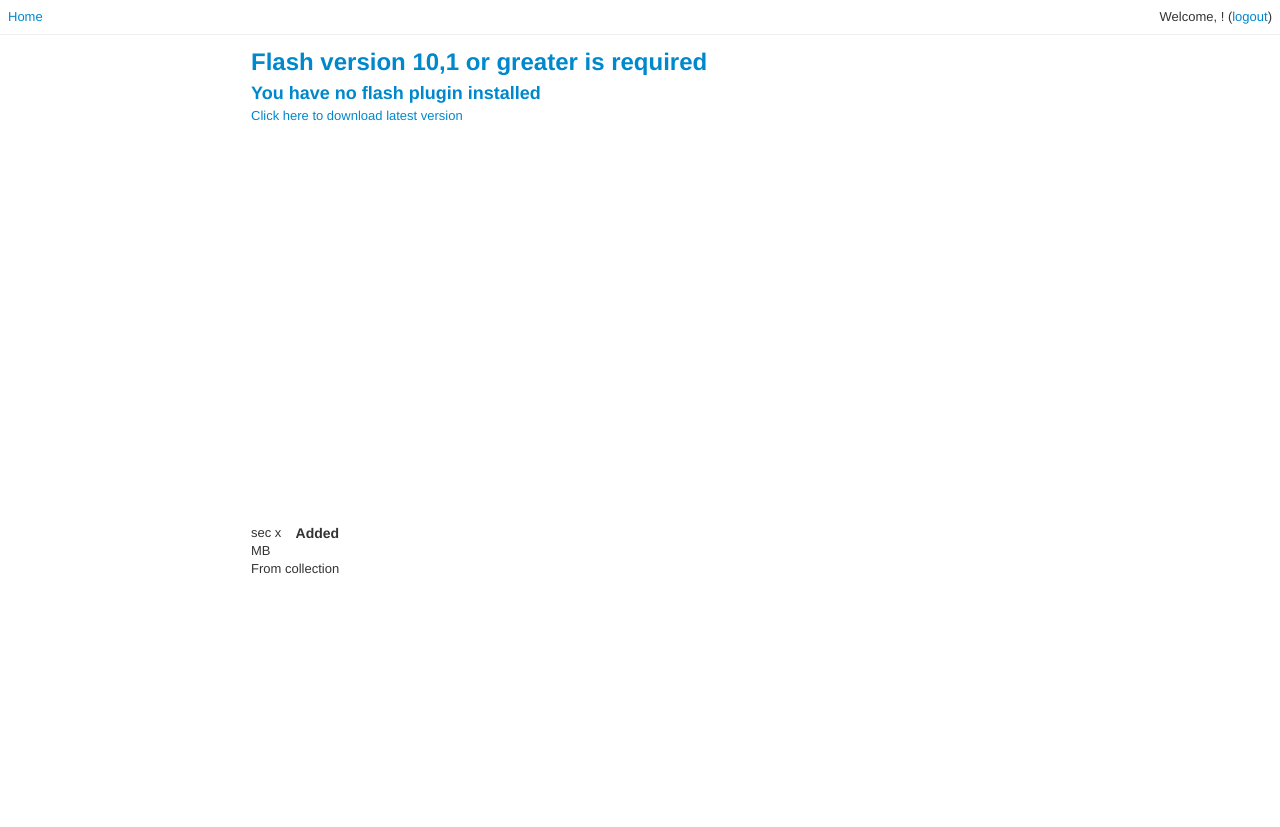
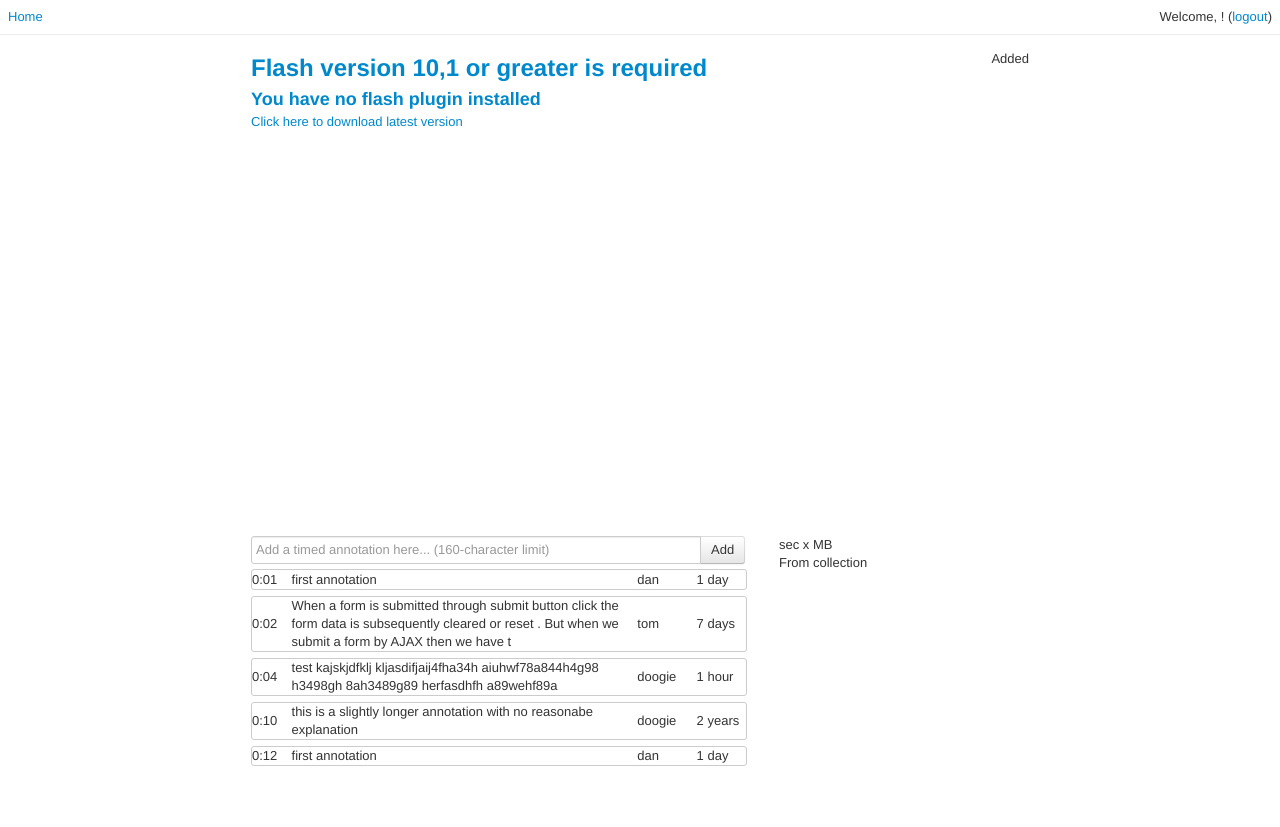
Before and after one commit to drassi/damnation, a Python web app: template media/templates/show-asset.mako in a window 1280 px wide. Shown: the top 827 px of the page. Run offline with Mako, Linux system fonts and the light colour scheme; the template is opened without the code that fills it, so the values that code supplies are empty; some libraries are stand-ins or nearby versions.

Commit message:
annotations checkpoint

```diff
--- a/media/static/css/asset.css
+++ b/media/static/css/asset.css
@@ -1,3 +1,71 @@
+div.asset-header {
+  margin-bottom: 6px;
+}
+
+span.asset-title {
+  font-size: 20px;
+}
+
+span.asset-added {
+  float: right;
+}
+
+div.asset-container {
+  width: 250px;
+  float: right;
+}
+
+form#add-annotation {
+  margin-bottom: 0;
+}
+
+input.add-annotation {
+  width: 440px;
+}
+
+div#annotations {
+  width: 496px;
+  height: 200px;
+  overflow-y: scroll;
+}
+
+div.annotation {
+  border: 1px solid #CCC;
+  -webkit-border-radius: 3px;
+  -moz-border-radius: 3px;
+  border-radius: 3px;
+  margin: 6px 0 6px 0;
+}
+
+div.annotation:first-child {
+  margin-top: 0;
+}
+
+div.annotation span {
+  display: inline-block;
+  vertical-align: middle;
+}
+
+span.annotation-time {
+  display: inline-block;
+  width: 8%;
+}
+
+span.annotation-author {
+  display: inline-block;
+  width: 12%;
+}
+
+span.annotation-text {
+  display: inline-block;
+  width: 70%;
+}
+
+span.annotation-created {
+  display: inline-block;
+  width: 10%;
+}
+
 a.playlist-item {
   display: block;
   width: 50px;
--- a/media/templates/show-asset.mako
+++ b/media/templates/show-asset.mako
@@ -7,10 +7,17 @@
     <link rel="stylesheet" type="text/css" href="/static/bootstrap-wysihtml5-0.0.2/bootstrap-wysihtml5-0.0.2.css"></link>
     <script src="/static/bootstrap-wysihtml5-0.0.2/libs/js/wysihtml5-0.3.0_rc2.min.js"></script>
     <script src="/static/bootstrap-wysihtml5-0.0.2/bootstrap-wysihtml5-0.0.2.min.js"></script>
+    <script src="/static/jquery/jquery.scrollTo.js"></script>
 </%block>
 
     <div style="width: 778px;margin-left:auto;margin-right:auto;position:relative;">
-      <a style="display:block;width:778px;height:480px;" id="player_${asset.id}"></a>
+
+      <div class="asset-header">
+        <span class="asset-title">${asset.title}</span>
+        <span class="asset-added">Added ${asset.imported.strftime('%B %d, %Y').replace(' 0', ' ')}</span>
+      </div>
+
+      <a style="display:block;width:778px;height:480px;margin-bottom:6px;" id="player_${asset.id}"></a>
        % if asset.playlist:
         <div id="playlist" style="position:absolute; right:-70px; top:0px;">
          % for transcode in asset.transcodes:
@@ -21,7 +28,7 @@
         </div>
         <script type="text/javascript">
           $(function() {
-            flowplayer(
+            video = flowplayer(
               "player_${asset.id}",
               "/static/flowplayer/flowplayer-3.2.11.swf",
               {
@@ -44,7 +51,7 @@
        % else:
         <script type="text/javascript">
           $(function() {
-            flowplayer(
+            video = flowplayer(
               "player_${asset.id}",
 	      "/static/flowplayer/flowplayer-3.2.11.swf",
               {
@@ -63,12 +70,70 @@
           });
         </script>
        % endif
-      <div class="asset-container" data-asset-id="{asset.id}" style="float: left;">
+      <script type="text/javascript">
+
+        username = 'username';
+
+        cuePoints = {
+            'ni6td4' : {'time' : 1230, 'text' : 'first annotation', 'author' : 'dan', 'created' : '1 day'},
+            'nogm6o' : {'time' : 2340, 'text' : 'When a form is submitted through submit button click the form data is subsequently cleared or reset . But when we submit a form by AJAX then we have t', 'author' : 'tom', 'created' : '7 days'},
+            'tqn2jl' : {'time' : 4200, 'text' : 'test kajskjdfklj kljasdifjaij4fha34h aiuhwf78a844h4g98 h3498gh 8ah3489g89 herfasdhfh a89wehf89a', 'author' : 'doogie', 'created' : '1 hour'},
+            'asdf12' : {'time' : 10000, 'text' : 'this is a slightly longer annotation with no reasonabe explanation', 'author' : 'doogie', 'created' : '2 years'},
+            'nis6td4' : {'time' : 12345, 'text' : 'first annotation', 'author' : 'dan', 'created' : '1 day'},
+            'nogasdfm6o' : {'time' : 12346, 'text' : 'When a form is submitted through submit button click the form data is subsequently cleared or reset . But when we submit a form by AJAX then we have to c', 'author' : 'tom', 'created' : '7 days'},
+            'tqn2fdjl' : {'time' : 12347, 'text' : 'test kajskjdfklj kljasdifjaij4fha34h aiuhwf78a844h4g98 h3498gh 8ah3489g89 herfasdhfh a89wehf89a', 'author' : 'doogie', 'created' : '1 hour'},
+            'asdffdf12' : {'time' : 12348, 'text' : 'this is a slightly longer annotation with no reasonabe explanation', 'author' : 'doogie', 'created' : '2 years'}
+        };
+
+        $(function() {
+
+          var cuePointIdList = [];
+          $.each(cuePoints, function(key, value) {
+            var secs = Math.floor(value.time / 1000);
+            var mins = Math.floor(secs / 60);
+            secs = ("0" + (secs % 60)).slice(-2);
+            var annotation = $('<div>').attr('id', 'annotation-' + key)
+                                       .addClass('annotation')
+                                       .append($('<span>').addClass('annotation-time').text(mins + ':' + secs))
+                                       .append($('<span>').addClass('annotation-text').text(value.text))
+                                       .append($('<span>').addClass('annotation-author').text(value.author))
+                                       .append($('<span>').addClass('annotation-created').text(value.created));
+            $('div#annotations').append(annotation);
+            cuePointIdList.push({'time' : value.time, 'id' : key});
+          });
+
+          video.onCuepoint(cuePointIdList, cueAnnotation);
+
+          $('form#add-annotation').submit(function () {
+            var text = $(this).find('input.add-annotation').val();
+            var time = Number(video.getTime());
+            if (!isNaN(time)) {
+              $(this).find('input.add-annotation').val('');
+              var cuepointId = Math.random().toString(36).substring(2,8);
+              var cuepoint = {'time' : time * 1000, 'text' : text, 'author' : username};
+              cuePoints[cuepointId] = cuepoint;
+              video.onCuepoint([{'time' : time * 1000 + 100, 'id' : cuepointId}], cueAnnotation);
+            }
+            return false;
+          });
+
+        });
+
+        function cueAnnotation(clip, cuepointId) {
+          var time = cuepointId.time;
+          var id = cuepointId.id;
+          var annotation = $('div#annotation-' + id);
+          if (annotation.length) {
+            $('div#annotations').scrollTo(annotation, 600);
+          }
+        }
+
+        function rm(e) {
+          e.remove();
+        }
+      </script>
+      <div class="asset-container" data-asset-id="{asset.id}">
         <div>
-          <h4>
-            <span>${asset.title}</span>
-            <span style="float: right;">Added ${asset.imported}</span>
-          </h4>
           <div>${asset.original_abspath}</div>
           <div>${asset.duration}sec ${asset.width}x${asset.height} ${asset.size_mb_str()}MB</div>
           <div>${asset.description}</div>
@@ -96,4 +161,12 @@
           % endif
         </div>
       </div>
+      <div class="annotation-container">
+        <form id="add-annotation">
+          <div class="input-append">
+            <input class="add-annotation" type="text" name="text" value="" maxlength="160" placeholder="Add a timed annotation here... (160-character limit)"></input><button type="submit" class="btn">Add</button>
+          </div>
+        </form>
+        <div id="annotations"></div>
+      </div>
     </div>
```
Also changed, not shown: media/static/jquery/jquery.scrollTo.js (added).
